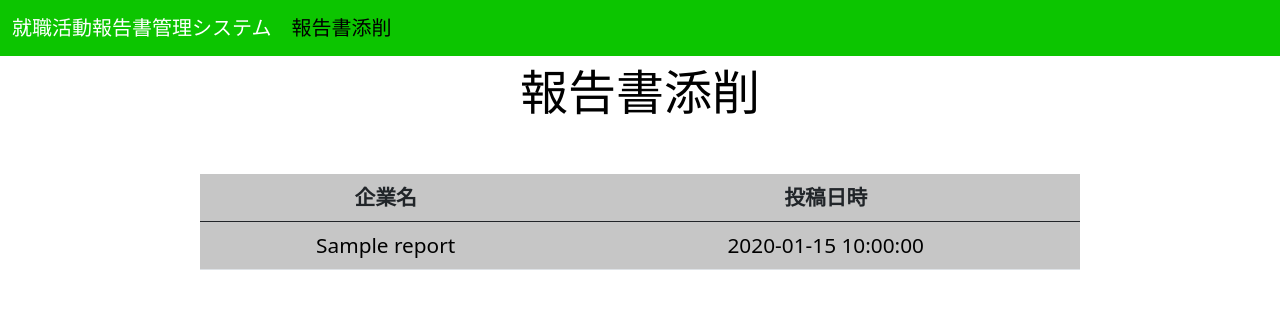
After one commit to chibachibaibu2003/Project-JRMS, a Flask app: page /admin/correction in a window 1280 px wide. The commit adds this page. Shown: the top 309 px of the page. Run offline with Flask 3, Linux system fonts and the light colour scheme; the visitor is signed in with stand-in values (Sample User, id 1); a database or web service that is not in the repository returns one stand-in record (values such as "Sample title"); some libraries are stand-ins or nearby versions.

Commit message:
報告書添削_選択画面の作成途中

```diff
--- a/admin.py
+++ b/admin.py
@@ -21,6 +21,14 @@ def menu():
     else:
         return redirect(url_for('sample_top'))
 
+@admin_bp.route('/correction')
+def correction_select():
+    if 'user' in session:
+        data_list=db.report_correction_list()
+        return render_template('admin/correction_select.html',datas=data_list)
+    else:
+        return redirect(url_for('sample_top'))
+
 @admin_bp.route('/logout')
 def logout():
     session.pop('user',None)
--- a/db.py
+++ b/db.py
@@ -116,3 +116,19 @@ def insert_report_2(id,num,date,interview,test):
         cursor.close()
         connection.close()
     return count
+
+def report_correction_list():
+    sql='select company_name,submission_date,report_id from report where approval_rank < 2'
+    try:
+        connection=get_connection()
+        cursor=connection.cursor()
+        cursor.execute(sql)
+        list=cursor.fetchall()
+
+    except psycopg2.DatabaseError :
+        list=((0,0,0),(0,0,0))
+    finally:
+        cursor.close()
+        connection.close()
+        # listはlist型です
+    return list
--- a/static/css/admin_top.css
+++ b/static/css/admin_top.css
@@ -28,7 +28,7 @@ body{
 	margin-top: 10px;
 	margin-left:auto;
 	margin-right:auto;
-    justify-content: center;
+    justify-content:  space-between;
     flex-wrap: wrap;
     gap:50px 60px;
 }
--- /dev/null
+++ b/static/css/correction.css
@@ -0,0 +1,50 @@
+@charset "UTF-8";
+
+body{
+	padding:0;
+	margin: 0;
+}
+
+.titlelogo{
+	display: flex;
+	font-size:3rem;
+    justify-content: center;
+    text-decoration:none;
+    color:black;
+    text-decoration: none;
+}
+
+.tablebox{
+	display: flex;
+	justify-content: center;
+	padding-top: 30px;
+}
+
+th , td {
+    padding :5px 10px;
+}
+
+table {
+    border-collapse:collapse ;
+    text-align: center;
+    margin:0px 200px;
+    font-size: 1.3rem;
+}
+
+.table td a{
+    display:block;
+    width:100%;
+    height:100%;
+    text-decoration: none;
+    text-align:center;
+    color:black;
+}
+
+.button_1st:hover{
+    color: gainsboro;
+}
+
+
+tr:nth-child(odd) th , tr:nth-child(odd) td  {
+    background-color:#c6c6c6;
+}
--- /dev/null
+++ b/templates/admin/correction_select.html
@@ -0,0 +1,31 @@
+{% extends "layout.html" %}
+{% block css %}
+<link rel="stylesheet" href="{{url_for('static', filename='/css/correction.css')}}">
+{% endblock %}
+
+{% block title%}
+<a class="navbar-brand" href="{{url_for('admin.menu')}}">就職活動報告書管理システム<span style="color:black">　報告書添削<span>
+{% endblock %}
+
+{% block content %}
+<p class="titlelogo">報告書添削</p>
+<div class="tablebox">
+    <table class="table">
+        <thead>
+            <tr>
+                <th>企業名</th>
+                <th>投稿日時</th>
+            </tr>
+        </thead>
+
+        <tbody>
+            {% for data in datas %}
+            <tr>
+                <td><a href="" class="button_1st">{{ data[0] }}</a></td>
+                <td><a href="" class="button_2nd">{{ data[1] }}</a></td>
+            </tr>
+            {% endfor %}
+        </tbody>
+    </table>
+</div>
+{% endblock %}
--- a/templates/student/register.html
+++ b/templates/student/register.html
@@ -29,7 +29,7 @@
         <input type="number" name="student_num"class="search_a"value="{{data.student_num if data is defined else ''}}"autocomplete="off"><br>
         <a>会社名<span style="color:red">　＊必須<span></a></a><br>
         <input type="text" name="company_name"class="search_a"value="{{data.company_name if data is defined else ''}}"autocomplete="off"><br>
-        <a>会社名（フリガナ）<span style="color:red">　＊必須<span></a></a><br>
+        <a>会社名（フリガナ・株式会社なし）<span style="color:red">　＊必須<span></a></a><br>
         <input type="text" name="company_furigana"class="search_a"value="{{data.company_furigana if data is defined else ''}}"autocomplete="off"><br>
         <a>会社の電話番号<span style="color:red">　＊必須<span></a></a><br>
         <input type="number" name="company_tel"class="search_a"value="{{data.company_tel if data is defined else ''}}"autocomplete="off"><br>
```
Also changed, not shown: student.py (+6 -3 lines), templates/admin/top.html (+2 -6 lines).
